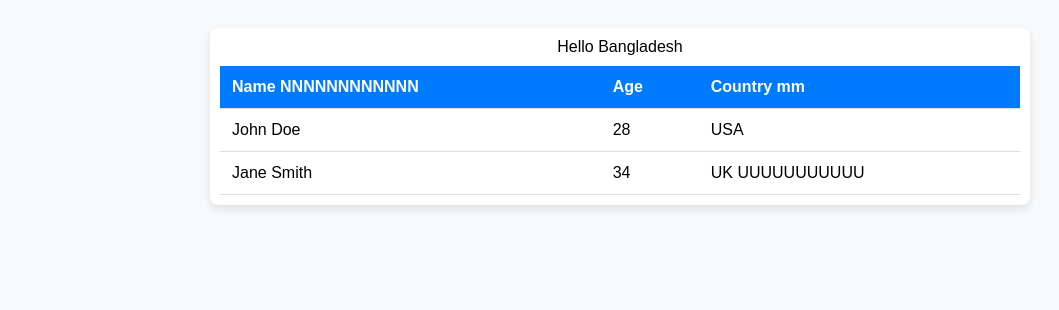
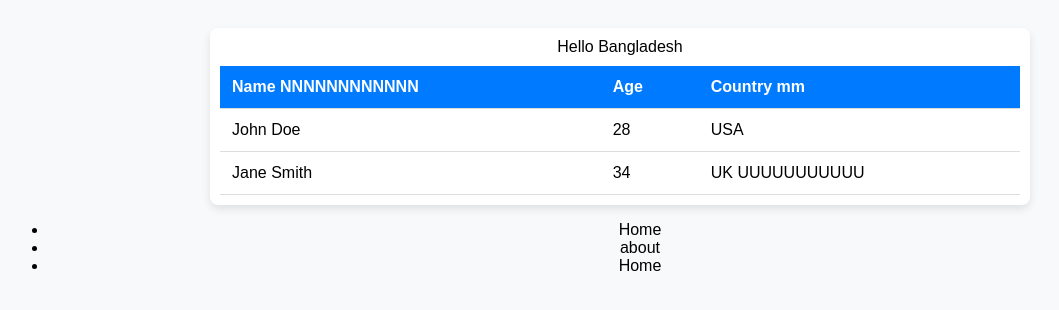
Before and after one commit to MdHelalUddinBiswas/TestN8N, a plain HTML site: page index.html in a window 1280 px wide. Shown: the whole page, without its empty margins (20-1079 px from the left). Drawn offline with Linux system fonts and the light colour scheme.

Commit message:
test N8N

```diff
--- a/index.html
+++ b/index.html
@@ -80,6 +80,12 @@
         </table>
 
     </div>
-
+<div>
+    <ul>
+        <li>Home</li>
+        <li>about</li>
+        <li>Home</li>
+    </ul>
+</div>
 </body>
 </html>
```
Also changed, not shown: file.html (+1 -1 lines).
